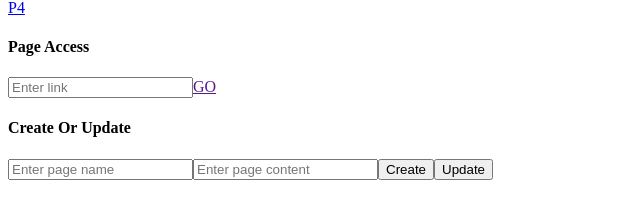
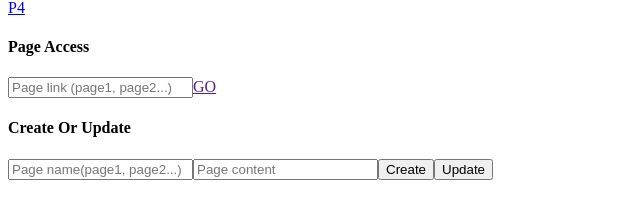
Before and after one commit to thanhbk55/nextjs-app, a Next.js app: page / in a window 1280 px wide. Shown: the part 134-352 px from the top of the page, without its empty margins (0-640 px from the left). Built offline with nearby package versions, Linux system fonts and the light colour scheme.

Commit message:
add placeholder

```diff
--- a/pages/index.js
+++ b/pages/index.js
@@ -48,15 +48,15 @@ export default function Home() {
 
       <div>
         <h4>Page Access</h4>
-        <input id="link_input" placeholder="Enter link" onChange={(evt) => setGoLink(evt.target.value)}/>
+        <input id="link_input" placeholder="Page link (page1, page2...)" onChange={(evt) => setGoLink(evt.target.value)}/>
         <Link href={goLink ? `/pages/${goLink}`: ''}>
           <a onClick={() => document.getElementById("link_input").value = ""}>GO</a>
         </Link>
       </div>
       <div>
         <h4>Create Or Update</h4>
-        <input placeholder="Enter page name" onChange={(evt) => setName(evt.target.value)}/>
-        <input placeholder="Enter page content" onChange={(evt) => setContent(evt.target.value)}/>
+        <input placeholder="Page name(page1, page2...)" onChange={(evt) => setName(evt.target.value)}/>
+        <input placeholder="Page content" onChange={(evt) => setContent(evt.target.value)}/>
         <button onClick={() => createPage()}>Create</button>
         <button onClick={() => updatePage()}>Update</button>
       </div>
```
